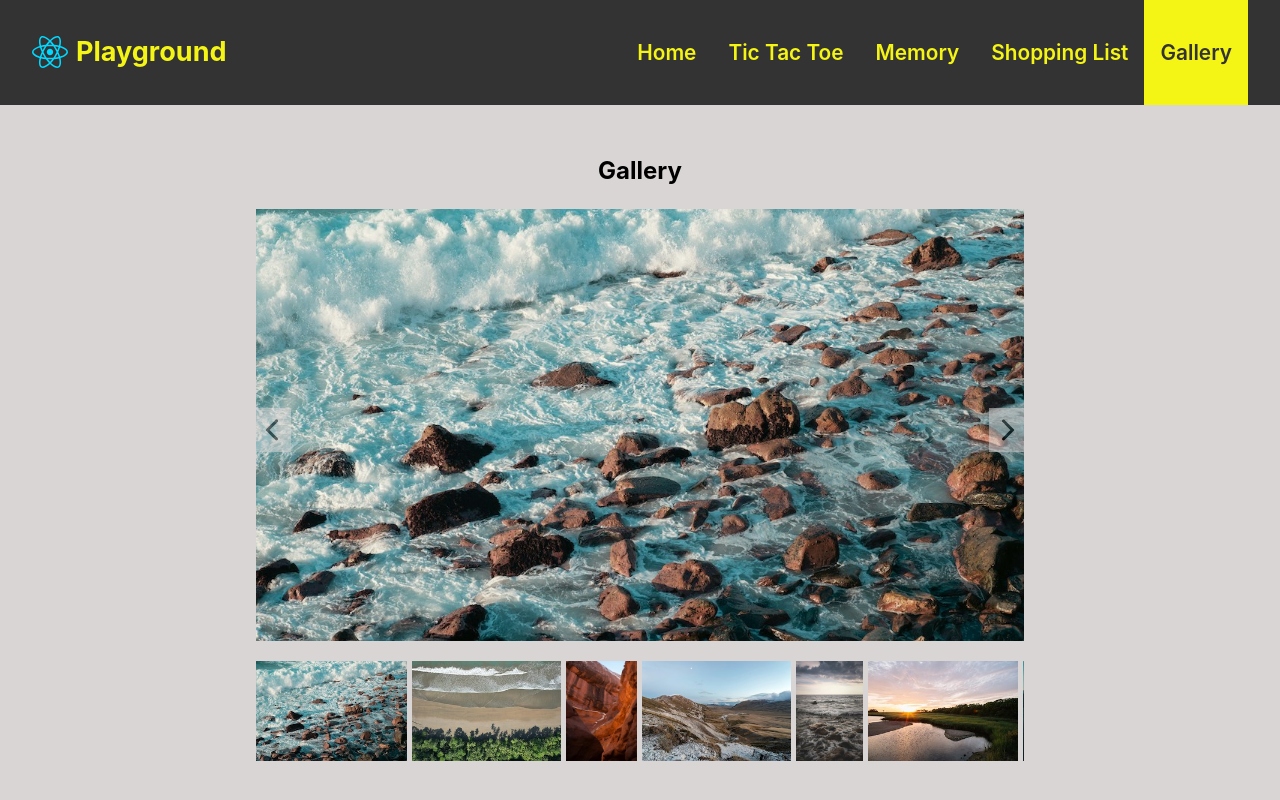
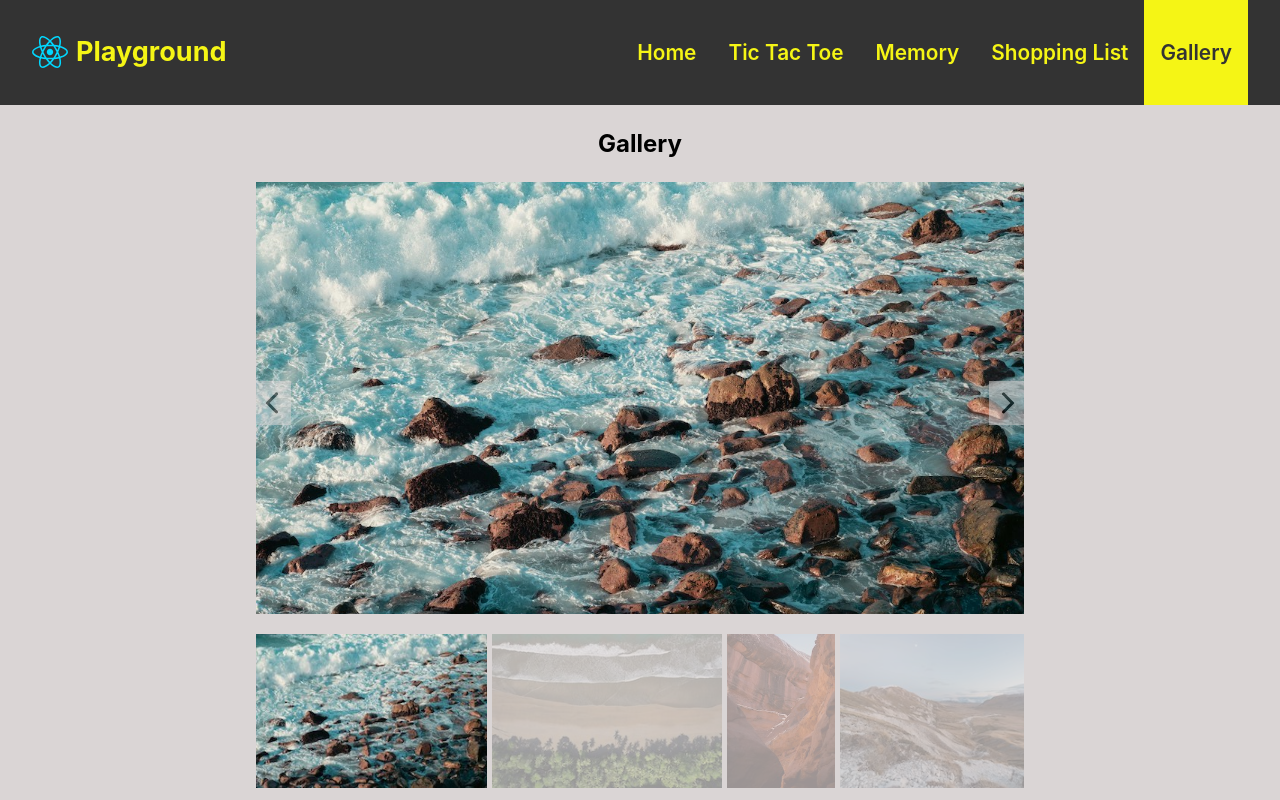
Before and after one commit to bobo23/react-playground, a React (Vite) app: page /gallery in a window 1280 px wide. Built offline with nearby package versions, Linux system fonts and the light colour scheme.

Commit message:
thumbnail container now resizing like main image, current thumb highlighted and andless scroll

```diff
--- a/src/components/Gallery/Gallery.css
+++ b/src/components/Gallery/Gallery.css
@@ -83,7 +83,8 @@ img.image-visible {
     overflow-x: scroll;
     overflow-y: hidden;
     white-space: nowrap;
-    height: 100px;
+    width: 100%;
+    aspect-ratio: 5/1;
 }
 
 .gallery-thumbnail-container::-webkit-scrollbar {
@@ -95,14 +96,28 @@ img.image-visible {
     justify-content: center;
     align-items: center;
     overflow: hidden;
-    width: auto;
-    height: 100px;
+    height: 100%;
     margin-right: 5px;
     cursor: pointer;
 }
 
 .gallery-thumbnail img {
+    object-fit: contain;
+    opacity: 0.3;
+    max-height: 100%;
+    max-width: 100%;
+}
+
+.gallery-thumbnail img.portrait {
     width: 100%;
-    height: 100px;
-    object-fit: contain;
+    height: auto;
 }
+
+.gallery-thumbnail img.landscape {
+    width: auto;
+    height: 100%;
+}
+
+img.active-thumb {
+    opacity: 1;
+}
--- a/src/components/Gallery/Gallery.tsx
+++ b/src/components/Gallery/Gallery.tsx
@@ -1,4 +1,4 @@
-import { useState, useEffect } from 'react';
+import { useState, useEffect, useRef } from 'react';
 import { FontAwesomeIcon } from '@fortawesome/react-fontawesome';
 import { faChevronRight, faChevronLeft } from '@fortawesome/free-solid-svg-icons';
 import Layout from '../Layout';
@@ -8,21 +8,46 @@ import './Gallery.css';
 export default function Gallery() {
   const [currentImageIndex, setCurrentImageIndex] = useState(0);
   const [isVisible, setIsVisible] = useState(true);
+  const thumbnailContainerRef = useRef<HTMLDivElement>(null);
 
   useEffect(() => {
     setIsVisible(true);
-  }, []);
+    setTimeout(() => {
+      scrollToThumbnail(currentImageIndex);
+    }, 0);
+  }, [currentImageIndex]);
+
+  const imagesWithOrientation = images.map(image => {
+    const img = new Image();
+
+    img.src = image.thumb;
+
+    const orientation = img.naturalWidth > img.naturalHeight ? 'landscape' : 'portrait';
+
+    return { ...image, orientation };
+  });
 
   const changeImage = (newIndex: number) => {
-    setIsVisible(false);
-    setTimeout(() => {
-      setCurrentImageIndex(newIndex);
-      setIsVisible(true);
-    }, 500);
+    let finalIndex = newIndex;
+
+    if (newIndex < 0) {
+      finalIndex = images.length - 1;
+    } else if (newIndex >= images.length) {
+      finalIndex = 0;
+    }
+
+    setCurrentImageIndex(finalIndex);
+    setIsVisible(true);
+    scrollToThumbnail(finalIndex);
   };
 
-  const getImageOrientation = (event: any) => {
-    const img = event.target;
+  const scrollToThumbnail = (index: number) => {
+    const thumbnail = thumbnailContainerRef.current?.children[index] as HTMLElement;
+    thumbnail?.scrollIntoView({ behavior: 'smooth', block: 'nearest', inline: 'center' });
+  };
+
+  const getImageOrientation = (event: React.SyntheticEvent<HTMLImageElement>) => {
+    const img = event.currentTarget;
 
     if (img.naturalWidth > img.naturalHeight) {
       img.classList.add('landscape');
@@ -39,14 +64,14 @@ export default function Gallery() {
         <div className="gallery-main-image-container">
           <div className="gallery-main-image">
             <img key={`image_` + currentImageIndex}src={images[currentImageIndex].image} onLoad={getImageOrientation} className={isVisible ? 'image-visible' : ''} />
-            <FontAwesomeIcon icon={faChevronLeft} className="gallery-main-image-nav-left" onClick={() => setCurrentImageIndex(currentImageIndex - 1)} />
-            <FontAwesomeIcon icon={faChevronRight} className="gallery-main-image-nav-right" onClick={() => setCurrentImageIndex(currentImageIndex + 1)} />
+            <FontAwesomeIcon icon={faChevronLeft} className="gallery-main-image-nav-left" onClick={() => changeImage(currentImageIndex - 1)} />
+            <FontAwesomeIcon icon={faChevronRight} className="gallery-main-image-nav-right" onClick={() => changeImage(currentImageIndex + 1)} />
           </div>
         </div>
-          <div className="gallery-thumbnail-container">
-            {images.map((image, index) => (
+          <div className="gallery-thumbnail-container" ref={thumbnailContainerRef}>
+            {imagesWithOrientation.map((image, index) => (
               <div key={index} className="gallery-thumbnail" onClick={() => changeImage(index)}>
-                <img src={image.thumb} />
+                <img src={image.thumb} className={`${index === currentImageIndex ? 'active-thumb' : ''} ${image.orientation}`}/>
               </div>
             ))}
           </div>
```
Also changed, not shown: 1 other file (tests, documents, lock files or other folders).
